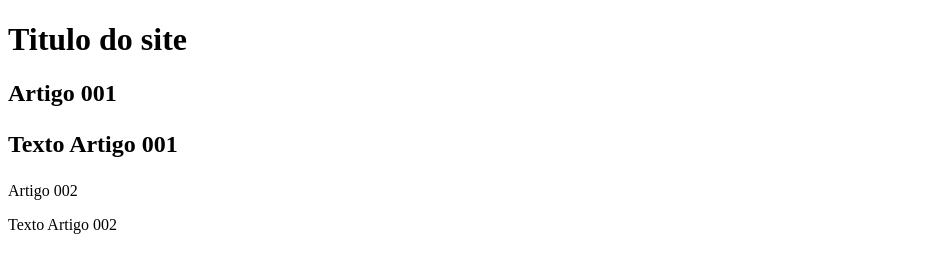
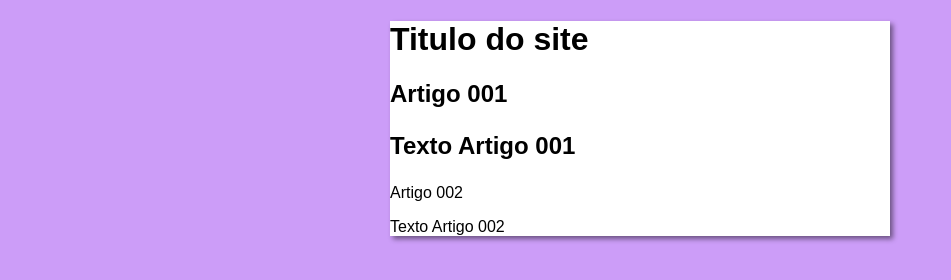
Before and after one commit to kevindiniz/Projeto-site, a plain HTML site: page index.html in a window 1280 px wide. Shown: the whole page, without its empty margins (0-951 px from the left). Drawn offline with Linux system fonts and the light colour scheme.

Commit message:
iniciei o design

```diff
--- /dev/null
+++ b/estilos/style.css
@@ -0,0 +1,14 @@
+* {
+    font-family: Arial, Helvetica, sans-serif;
+    font-size: 16x;
+}
+
+body {
+    background-color: rgb(204, 157, 248);
+}
+main {
+    background-color: white;
+    width: 500px;
+    margin: auto;
+    box-shadow: 3px 3px 5px rgb(0, 0, 0, 0.473);
+}
--- a/index.html
+++ b/index.html
@@ -4,6 +4,7 @@
     <meta charset="UTF-8">
     <meta name="viewport" content="width=device-width, initial-scale=1.0">
     <title> Titulo do site</title>
+    <link rel="stylesheet" href="estilos/style.css">
 </head>
 <body>
     <main>
```
